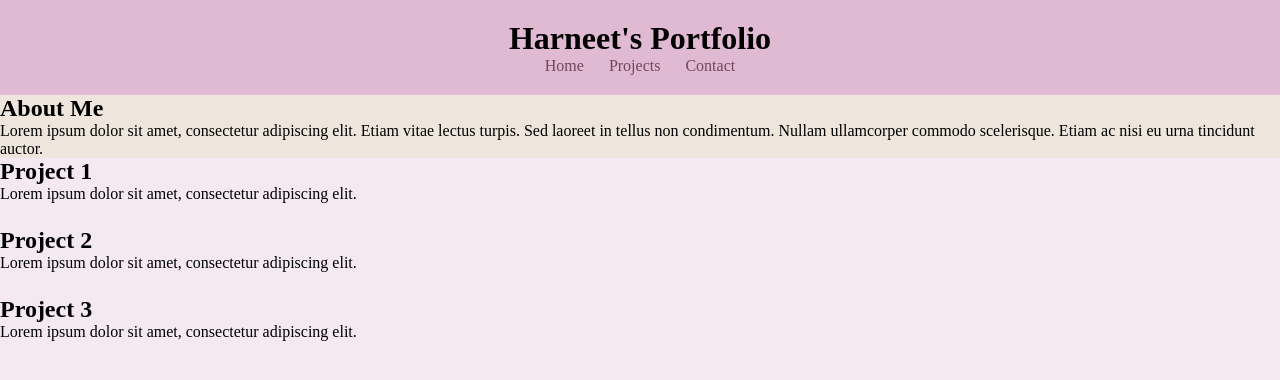
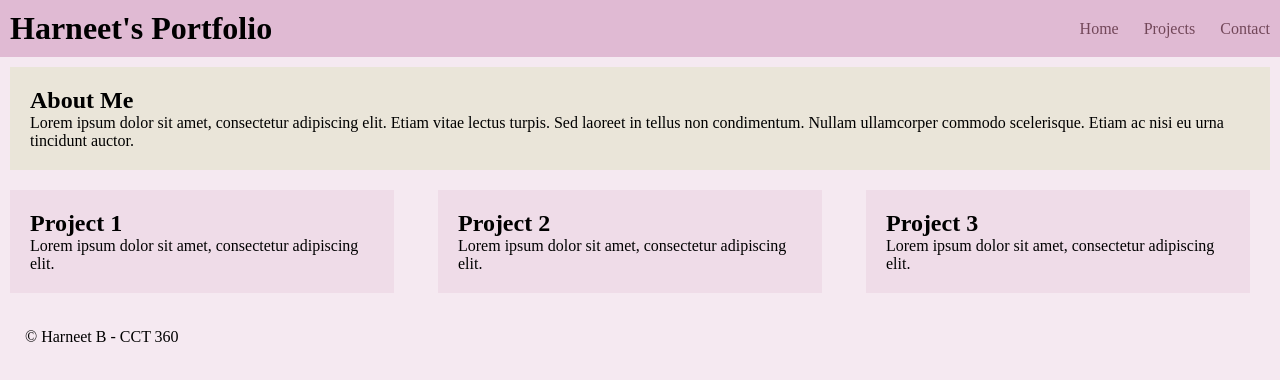
Before and after one commit to h4rneet/cct360-lab2, a plain HTML site: page index.html in a window 1280 px wide. Drawn offline with Linux system fonts and the light colour scheme.

Commit message:
added the media setting for desktop responsiveness

```diff
--- a/css/style.css
+++ b/css/style.css
@@ -35,7 +35,9 @@ body{
 
 .bio-hero {
     flex-basis: 100%;
-    background-color: rgb(238, 230, 220);
+    background-color: rgb(234, 229, 217);
+    padding: 20px 20px;
+    margin: 10px;
 
 }
 
@@ -44,3 +46,38 @@ body{
     flex-direction: column;
     gap: 1.5rem;
 }
+
+.card{
+    flex-basis: 100%;
+    padding: 20px 20px;
+    background-color: rgb(239, 220, 232);
+    margin: 10px;
+}
+
+footer{
+    margin: 5px;
+    padding: 20px 20px;
+}
+
+@media (min-width:768px) {
+
+    .navbar{
+        flex-direction: row;
+        justify-content: space-between;
+        padding: 10px;
+    }
+
+    .logo{
+        flex-basis: 300px;
+    }
+
+    .card-grid{
+        flex-direction: row;
+    }
+
+    .card{
+        flex-basis: 30%;
+        justify-content: space-evenly;
+    }
+
+}
--- a/index.html
+++ b/index.html
@@ -56,6 +56,7 @@
     </main>
 
     <footer>
+        <p>  © Harneet B - CCT 360 </p>
 
     </footer>
 </body>
```
